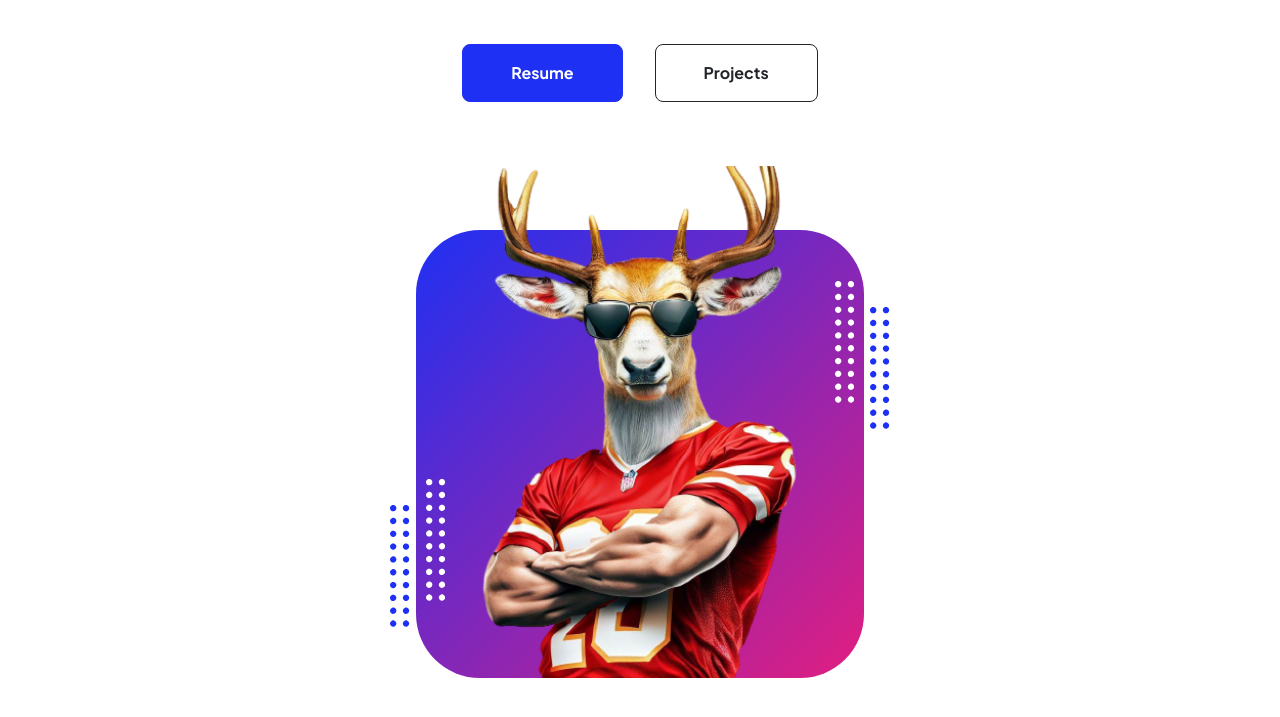
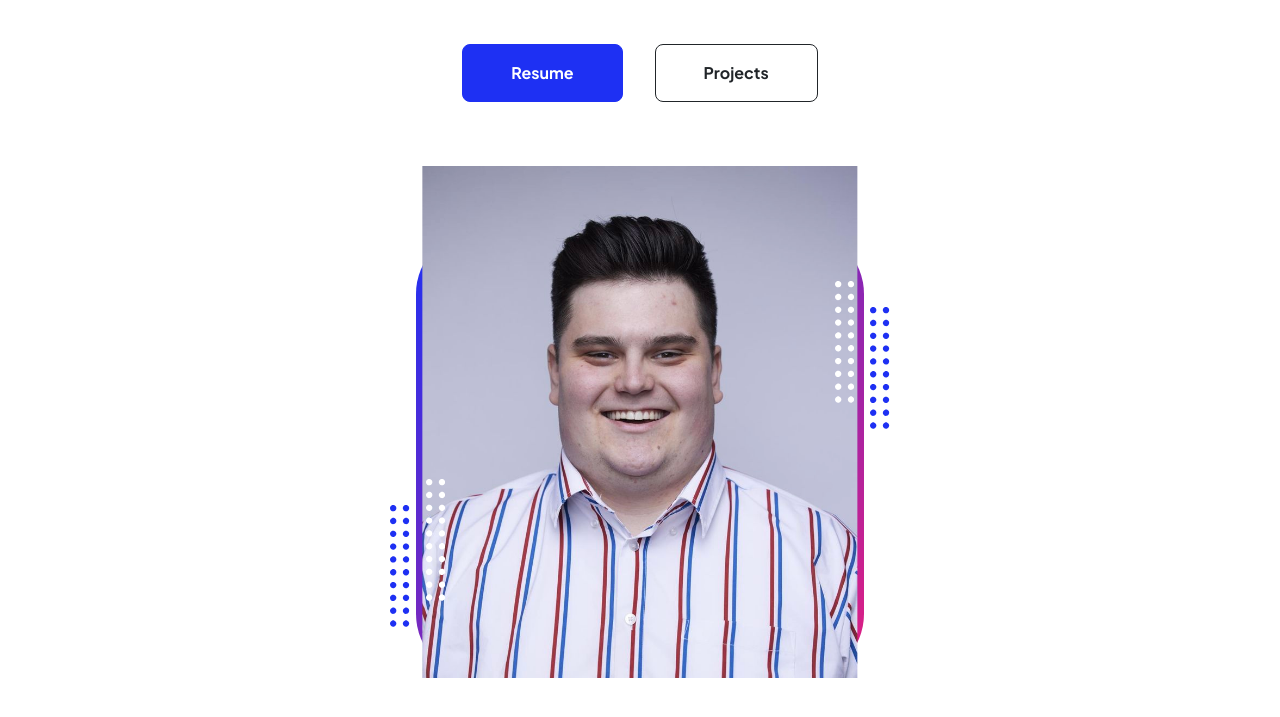
Before and after one commit to nmbucklein/IS-201, a plain HTML site: page index.html in a window 1280 px wide. Shown: the part 291-1008 px from the top of the page. Drawn offline with nearby package versions, Linux system fonts and the light colour scheme.

Commit message:
Update index.html

```diff
--- a/index.html
+++ b/index.html
@@ -56,7 +56,7 @@
                                 <div class="profile bg-gradient-primary-to-secondary">
                                     <!-- TIP: For best results, use a photo with a transparent background like the demo example below-->
                                     <!-- Watch a tutorial on how to do this on YouTube (link)-->
-                                    <img class="profile-img" src="assets/aibuck-removebg-preview.png" alt="..." />
+                                    <img class="profile-img" src="assets/IMG_2314.JPG" alt="..." />
                                     <div class="dots-1">
                                         <!-- SVG Dots-->
                                         <svg version="1.1" xmlns="http://www.w3.org/2000/svg" xmlns:xlink="http://www.w3.org/1999/xlink" x="0px" y="0px" viewBox="0 0 191.6 1215.4" style="enable-background: new 0 0 191.6 1215.4" xml:space="preserve">
```
